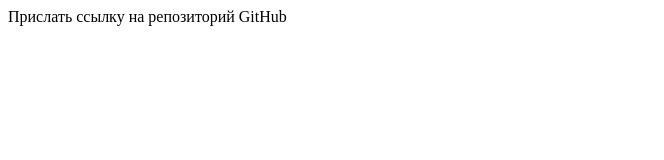
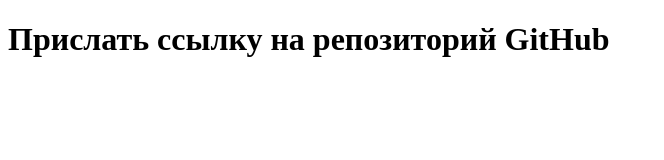
Before and after one commit to aud10k2/ShutskoElena, a plain HTML site: page index.html in a window 1280 px wide. Shown: the whole page, without its empty margins (0-664 px from the left). Drawn offline with Linux system fonts and the light colour scheme.

Commit message:
ссылка GiHub

```diff
--- a/index.html
+++ b/index.html
@@ -7,7 +7,7 @@
     <title>Document</title>
 </head>
 <body>
-    Прислать ссылку на репозиторий GitHub
+    <h1>Прислать ссылку на репозиторий GitHub</h1>
 
 </body>
 </html>
```
